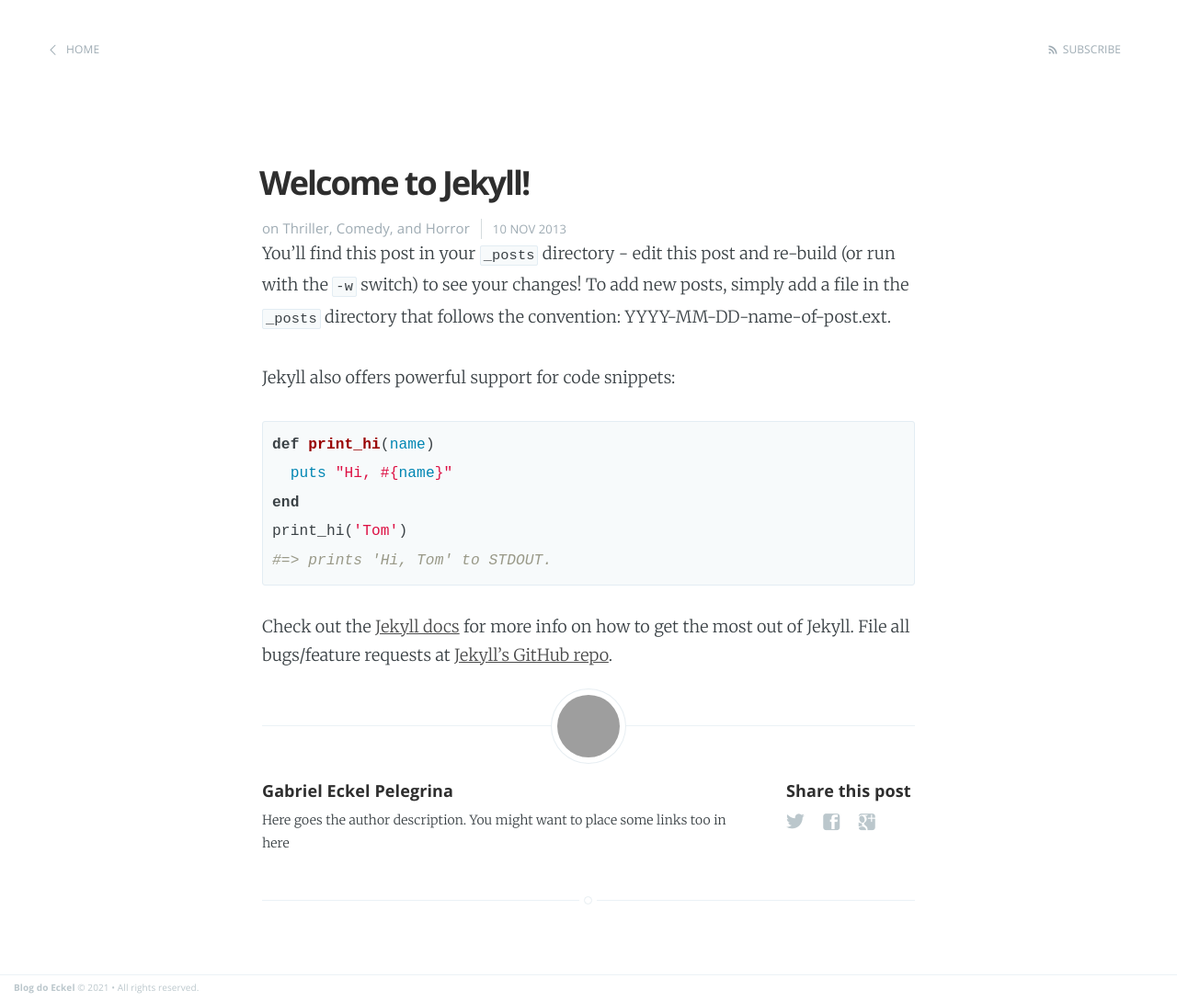
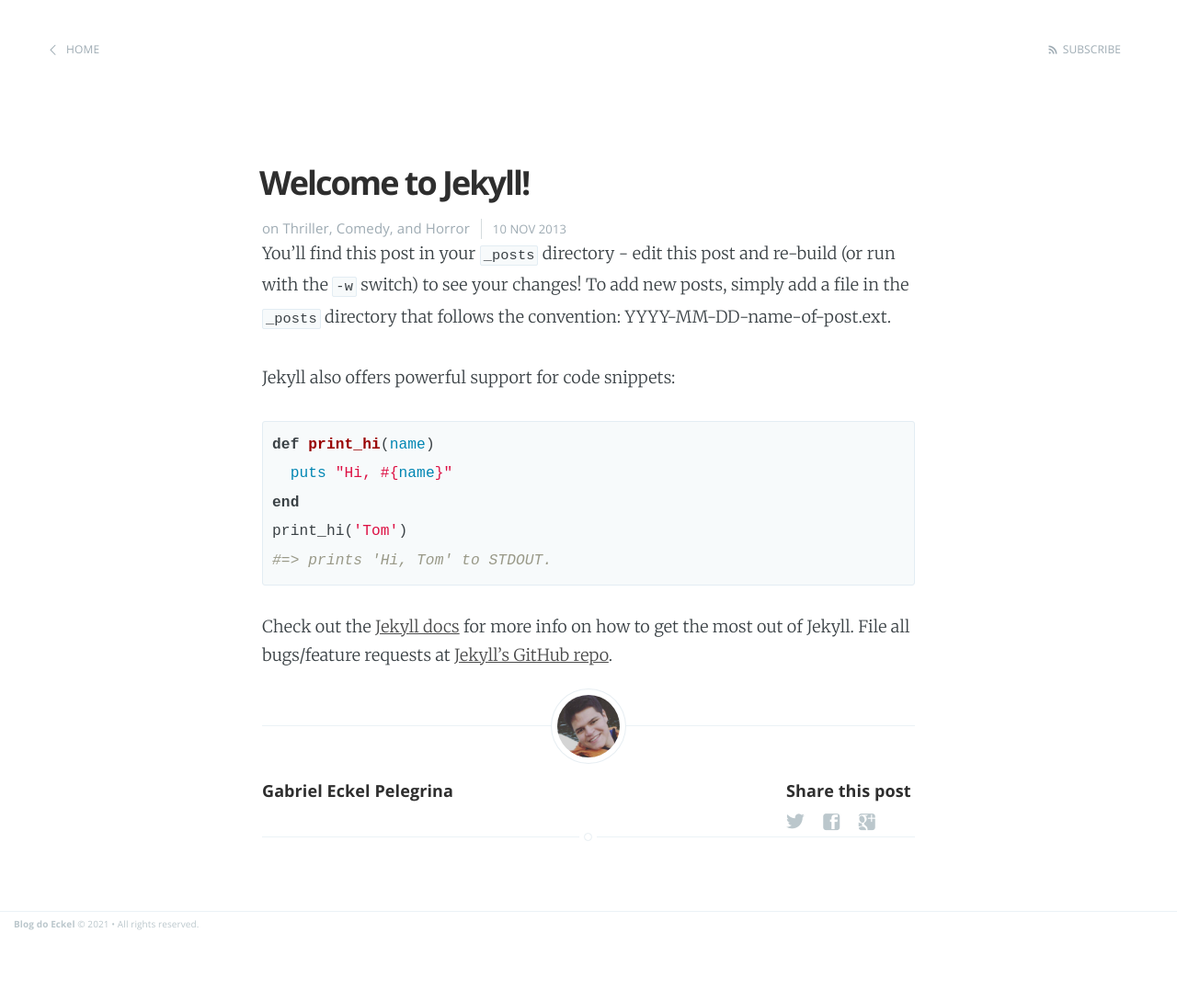
Before and after one commit to eckelp/eckelp.github.io, a Jekyll site: the page built from _posts/2013-11-10-welcome-to-jekyll.markdown, in a window 1280 px wide. Shown: the whole page at 92% size. Built offline with Jekyll 4.4.1, drawn with Linux system fonts in a browser that asks for light colours; after the commit the page ends 1020 px from its top, so only the background shows below that; grey boxes are pictures that could not be loaded.

Commit message:
Update post.html

```diff
--- a/_layouts/post.html
+++ b/_layouts/post.html
@@ -64,16 +64,17 @@
             <!-- If we want to display author's name and bio -->
             {% if site.author %}
                 <figure class="author-image">
-                    <a class="img" href="{{'/' | relative_url }}" style="background-image: url({{'/assets/images/profile.png' | relative_url}})">
+                    <a class="img" href="{{'/' | relative_url }}" style="background-image: url({{'/assets/images/profile.jpg' | relative_url}})">
                     <span class="hidden">{{site.author}}'s Picture</span></a>
                 </figure>
                 <section class="author">
                     <!-- Author Name -->
                     <h4> {{ site.author }} </h4>
-                    <!-- Author Bio -->
+                    <!-- Author Bio
                     <p>
                         Here goes the author description. You might want to place some links too in here
                     </p>
+                    -->
                 </section>
             {% endif %}
 
```
